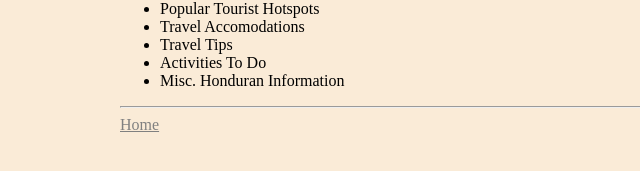
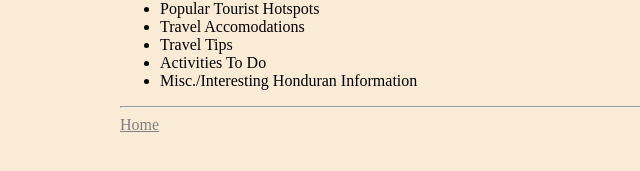
Before and after one commit to enriquerf/WebTechProject, a plain HTML site: page index.html in a window 1280 px wide. Shown: the part 473-644 px from the top of the page, 0-640 px from the left. Drawn offline with Linux system fonts and the light colour scheme; a web font is replaced by a local one.

Commit message:
Update index.html

```diff
--- a/index.html
+++ b/index.html
@@ -76,7 +76,7 @@ a:link { color: gray; } a:visited { color: green; }
           <li>Travel Accomodations</li>
           <li>Travel Tips</li>
           <li>Activities To Do</li>
-          <li>Misc. Honduran Information</li>
+          <li>Misc./Interesting Honduran Information</li>
         </ul>
       </li>
 
```
